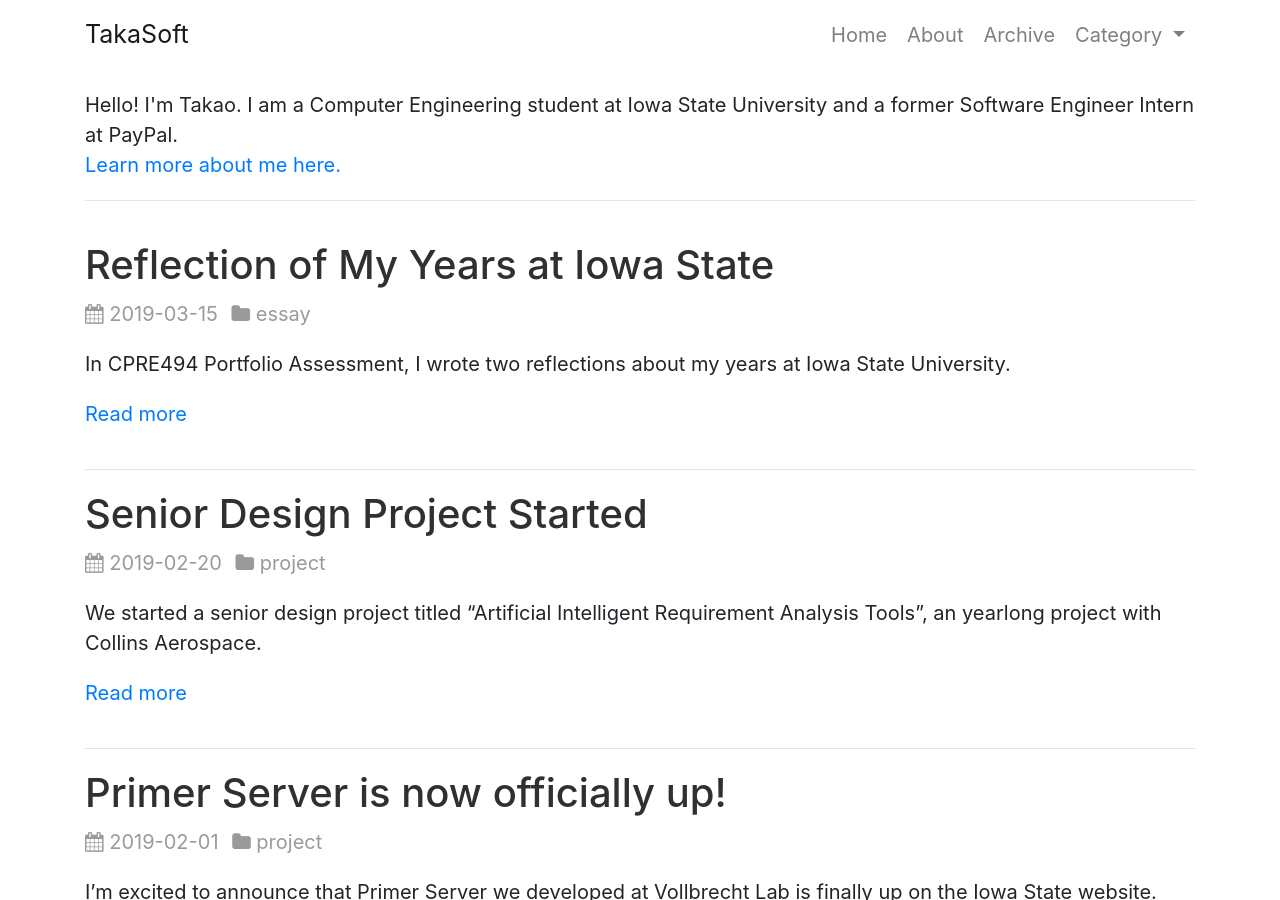
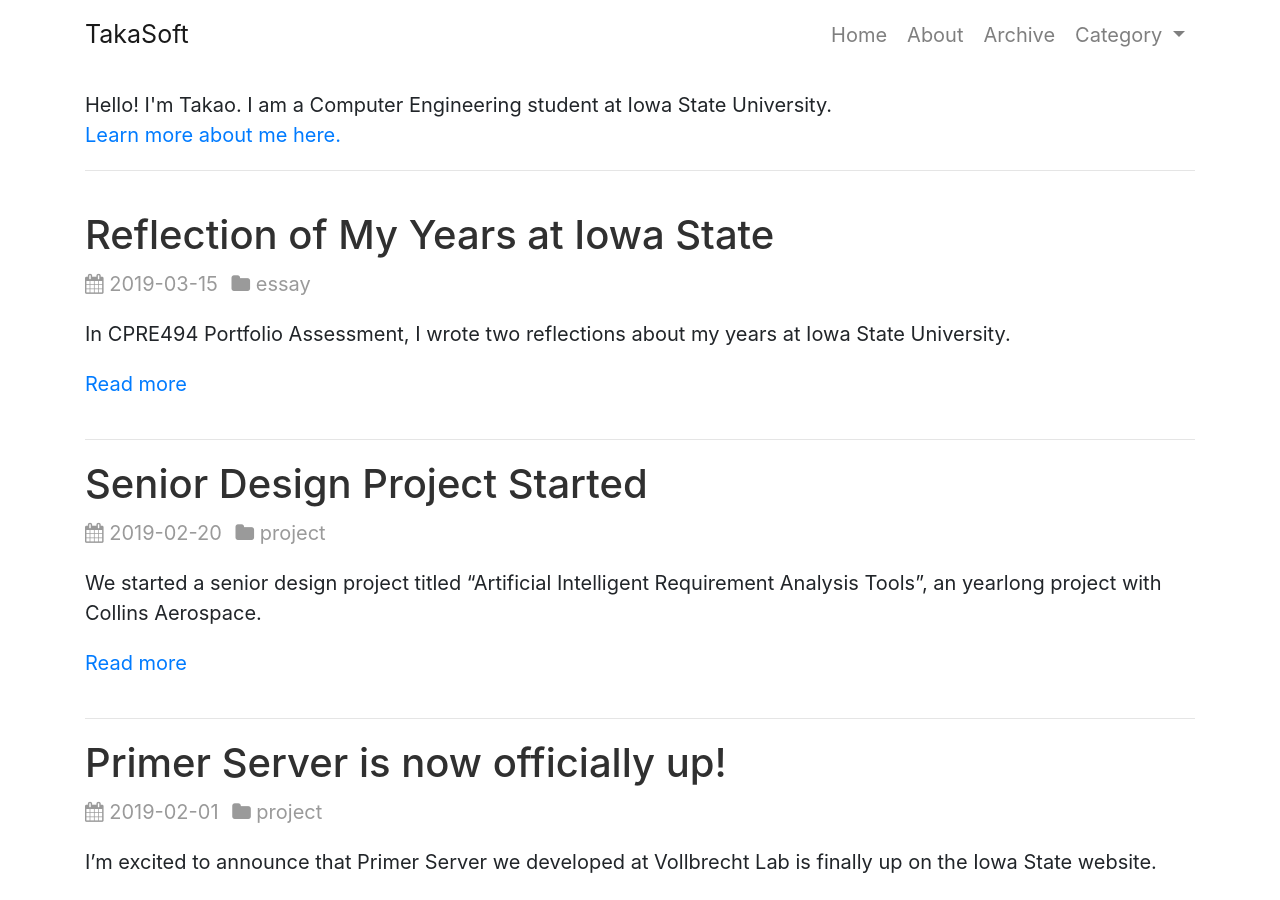
Before and after one commit to takasoft/takasoft.github.io, a Jekyll site: the page built from index.html, in a window 1280 px wide and 900 px high. Built offline with Jekyll 4.4.1, drawn with Linux system fonts in a browser that asks for light colours; the list of posts is cut into pages by our own code.

Commit message:
Update headline.html

```diff
--- a/_includes/headline.html
+++ b/_includes/headline.html
@@ -1,2 +1,2 @@
-Hello! I'm Takao. I am a Computer Engineering student at Iowa State University and a former Software Engineer Intern at PayPal. <br>
+Hello! I'm Takao. I am a Computer Engineering student at Iowa State University.<br>
 <a href="{{ site.url }}{{ site.baseurl }}/about">Learn more about me here.</a>
```
